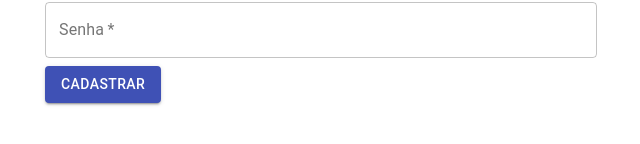
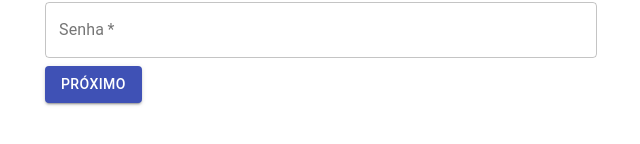
Before and after one commit to Louissilver/formcadastro_react, a React (Create React App) app: page / in a window 1280 px wide. Shown: the part 222-366 px from the top of the page, without its empty margins (319-959 px from the left). Built offline with nearby package versions, Linux system fonts and the light colour scheme.

Commit message:
Validações de campos

```diff
--- a/src/App.js
+++ b/src/App.js
@@ -2,6 +2,7 @@ import { Component } from 'react';
 import './App.css';
 import FormularioCadastro from './components/FormularioCadastro/FormularioCadastro';
 import { Container, Typography } from '@material-ui/core';
+import { validarCPF, validarSenha, validarNome, validarSobrenome } from './models/cadastro'
 
 class App extends Component {
   render() {
@@ -12,7 +13,7 @@ class App extends Component {
         component="article" // O tipo de componente renderizado será um <article>
       >
         <Typography variant="h3" component="h1" align="center">Formulário de cadastro</Typography>
-        <FormularioCadastro onSubmit={aoEnviar} validarCPF={validarCPF} />
+        <FormularioCadastro onSubmit={aoEnviar} validacoes={{ cpf: validarCPF, senha: validarSenha, nome: validarNome, sobrenome: validarSobrenome }} />
       </Container>
     );
   }
@@ -22,12 +23,4 @@ function aoEnviar(dados) {
   console.log(dados);
 }
 
-function validarCPF(cpf) {
-  if (cpf.length !== 11) {
-    return { valido: false, texto: "CPF deve ter 11 dígitos." }
-  } else {
-    return { valido: true, texto: "" }
-  }
-}
-
 export default App;
--- a/src/components/FormularioCadastro/DadosPessoais.jsx
+++ b/src/components/FormularioCadastro/DadosPessoais.jsx
@@ -4,23 +4,41 @@ import { TextField, Button, Switch, FormControlLabel } from "@material-ui/core";
 // Criamos um function component
 // Trata-se de uma função que retorna um componente em jsx
 // Geralmente function components são stateless components
-function DadosPessoais({ aoEnviar, validarCPF }) {
+function DadosPessoais({ aoEnviar, validacoes }) {
   const [nome, setNome] = useState("");
   const [sobrenome, setSobrenome] = useState("");
   const [cpf, setCpf] = useState("");
   const [promocoes, setPromocoes] = useState(true);
   const [novidades, setNovidades] = useState(true);
   const [erros, setErros] = useState({
-    cpf: {
-      valido: true,
-      texto: "",
-    },
+    cpf: { valido: true, texto: "" },
+    nome: { valido: true, texto: "" },
+    sobrenome: { valido: true, texto: "" },
   });
+
+  function validarCampos(event) {
+    const { name, value } = event.target;
+    const novoEstado = { ...erros };
+    novoEstado[name] = validacoes[name](value);
+    setErros(novoEstado);
+  }
+
+  function possoEnviar() {
+    for (let campo in erros) {
+      if (!erros[campo].valido) {
+        return false;
+      }
+    }
+    return true;
+  }
+
   return (
     <form
       onSubmit={(event) => {
         event.preventDefault();
-        aoEnviar({ nome, sobrenome, cpf, promocoes, novidades });
+        if (possoEnviar()) {
+          aoEnviar({ nome, sobrenome, cpf, promocoes, novidades });
+        }
       }}
     >
       <TextField
@@ -28,9 +46,13 @@ function DadosPessoais({ aoEnviar, validarCPF }) {
         onChange={(event) => {
           setNome(event.target.value);
         }}
+        onBlur={validarCampos}
+        error={!erros.nome.valido}
+        helperText={erros.nome.texto}
         id="nome"
         label="Nome" /* Gera um label para o campo */
         variant="outlined" /* Muda a forma do input para uma com linhas ao redor */
+        name="nome"
         placeholder="Ex: João"
         fullWidth /* Permite o componente ocupar todo o espaço do elemento pai */
         margin="normal" /* Gera uma margem normal e mantém o tamanho do componente
@@ -42,8 +64,12 @@ function DadosPessoais({ aoEnviar, validarCPF }) {
         onChange={(event) => {
           setSobrenome(event.target.value);
         }}
+        onBlur={validarCampos}
+        error={!erros.sobrenome.valido}
+        helperText={erros.sobrenome.texto}
         id="sobrenome"
         label="Sobrenome"
+        name="sobrenome"
         variant="outlined"
         placeholder="Ex: Silva"
         fullWidth
@@ -55,14 +81,12 @@ function DadosPessoais({ aoEnviar, validarCPF }) {
         onChange={(event) => {
           setCpf(event.target.value);
         }}
-        onBlur={(event) => {
-          const ehValido = validarCPF(event.target.value);
-          setErros({ cpf: ehValido });
-        }}
+        onBlur={validarCampos}
         error={!erros.cpf.valido}
         helperText={erros.cpf.texto}
         id="cpf"
         label="CPF"
+        name="cpf"
         variant="outlined"
         placeholder="Ex: 11122233300"
         fullWidth
@@ -100,7 +124,7 @@ function DadosPessoais({ aoEnviar, validarCPF }) {
       />
 
       <Button type="submit" variant="contained" color="primary">
-        Cadastrar
+        Próximo
       </Button>
     </form>
   );
--- a/src/components/FormularioCadastro/DadosUsuario.jsx
+++ b/src/components/FormularioCadastro/DadosUsuario.jsx
@@ -1,14 +1,37 @@
 import React, { useState } from "react";
 import { Button, TextField } from "@material-ui/core";
 
-function DadosUsuario({ aoEnviar }) {
+function DadosUsuario({ aoEnviar, validacoes }) {
   const [email, setEmail] = useState("");
   const [senha, setSenha] = useState("");
+
+  const [erros, setErros] = useState({
+    senha: { valido: true, texto: "" },
+  });
+
+  function validarCampos(event) {
+    const { name, value } = event.target;
+    const novoEstado = { ...erros };
+    novoEstado[name] = validacoes[name](value);
+    setErros(novoEstado);
+  }
+
+  function possoEnviar() {
+    for (let campo in erros) {
+      if (!erros[campo].valido) {
+        return false;
+      }
+    }
+    return true;
+  }
+
   return (
     <form
       onSubmit={(event) => {
         event.preventDefault();
-        aoEnviar({ email, senha });
+        if (possoEnviar()) {
+          aoEnviar({ email, senha });
+        }
       }}
     >
       <TextField
@@ -19,6 +42,7 @@ function DadosUsuario({ aoEnviar }) {
         id="email"
         label="Email"
         type="email"
+        name="email"
         required
         variant="outlined"
         placeholder="Ex: Silva"
@@ -26,6 +50,9 @@ function DadosUsuario({ aoEnviar }) {
         margin="normal"
       />
       <TextField
+        onBlur={validarCampos}
+        error={!erros.senha.valido}
+        helperText={erros.senha.texto}
         value={senha}
         onChange={(event) => {
           setSenha(event.target.value);
@@ -33,6 +60,7 @@ function DadosUsuario({ aoEnviar }) {
         id="senha"
         label="Senha"
         type="password"
+        name="senha"
         required
         variant="outlined"
         placeholder="Ex: Silva"
@@ -40,7 +68,7 @@ function DadosUsuario({ aoEnviar }) {
         margin="normal"
       />
       <Button type="submit" variant="contained" color="primary">
-        Cadastrar
+        Próximo
       </Button>
     </form>
   );
--- a/src/components/FormularioCadastro/FormularioCadastro.jsx
+++ b/src/components/FormularioCadastro/FormularioCadastro.jsx
@@ -7,7 +7,7 @@ import DadosUsuario from "./DadosUsuario";
 // Criamos um function component
 // Trata-se de uma função que retorna um componente em jsx
 // Geralmente function components são stateless components
-function FormularioCadastro({ aoEnviar, validarCPF }) {
+function FormularioCadastro({ aoEnviar, validacoes }) {
   const [etapaAtual, setEtapaAtual] = useState(0);
   const [dadosColetados, setDados] = useState({});
 
@@ -18,9 +18,9 @@ function FormularioCadastro({ aoEnviar, validarCPF }) {
   });
 
   const formularios = [
-    <DadosUsuario aoEnviar={coletarDados} />,
-    <DadosPessoais aoEnviar={coletarDados} validarCPF={validarCPF} />,
-    <DadosEntrega aoEnviar={coletarDados} />,
+    <DadosUsuario aoEnviar={coletarDados} validacoes={validacoes} />,
+    <DadosPessoais aoEnviar={coletarDados} validacoes={validacoes} />,
+    <DadosEntrega aoEnviar={coletarDados} validacoes={validacoes} />,
     <Typography variant="h5">Obrigado pelo cadastro!</Typography>,
   ];
 
--- /dev/null
+++ b/src/models/cadastro.js
@@ -0,0 +1,33 @@
+function validarCPF(cpf) {
+    if (cpf.length !== 11) {
+        return { valido: false, texto: "CPF deve ter 11 dígitos." }
+    } else {
+        return { valido: true, texto: "" }
+    }
+}
+
+function validarSenha(senha) {
+    if (senha.length < 8 || senha.length > 72) {
+        return { valido: false, texto: "Senha deve ter entre 8 e 72 dígitos." }
+    } else {
+        return { valido: true, texto: "" }
+    }
+}
+
+function validarNome(nome) {
+    if (nome.length < 4 || nome.length > 72) {
+        return { valido: false, texto: "Nome deve ter entre 4 e 100 dígitos." }
+    } else {
+        return { valido: true, texto: "" }
+    }
+}
+
+function validarSobrenome(sobrenome) {
+    if (sobrenome.length < 4 || sobrenome.length > 72) {
+        return { valido: false, texto: "Sobrenome deve ter entre 4 e 100 dígitos." }
+    } else {
+        return { valido: true, texto: "" }
+    }
+}
+
+export { validarCPF, validarSenha, validarNome, validarSobrenome };
```
Also changed, not shown: 1 other file (tests, documents, lock files or other folders).
